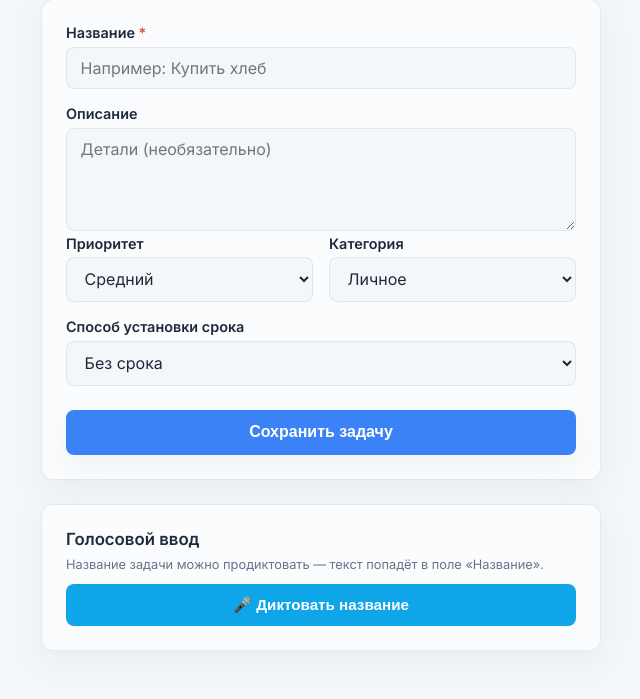
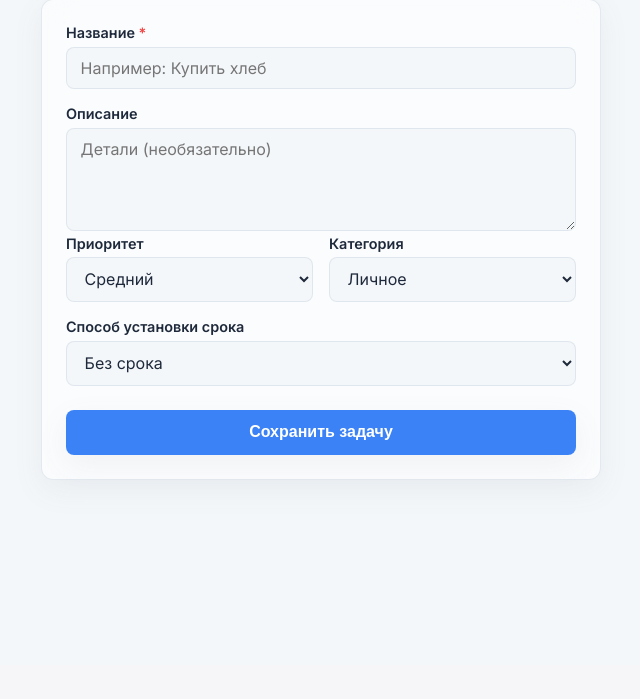
Before and after one commit to fert1z/SmartTo-DoList, a Flask app: template app/templates/addtask.html in a window 1280 px wide. Shown: the part 135-834 px from the top of the page, without its empty margins (319-959 px from the left). After the commit the page ends 617 px from the top, so only its background shows below. Run offline with Flask 3, Linux system fonts and the light colour scheme; the template is opened without the code that fills it, so the values that code supplies are empty; some libraries are stand-ins or nearby versions.

Commit message:
Final fix

```diff
--- a/app/templates/account.html
+++ b/app/templates/account.html
@@ -14,7 +14,6 @@
             <div class="profile-avatar" aria-hidden="true">{{ (user.username or '?')[0]|upper }}</div>
             <div class="profile-details">
                 <p><strong>Пользователь</strong> <span id="display-username">{{ user.username }}</span></p>
-                <p><strong>Email</strong> <span id="display-email">{{ user.email }}</span></p>
                 <p class="telegram-line">
                     <strong>Telegram</strong>
                     {% if telegram_linked %}
--- a/app/templates/addtask.html
+++ b/app/templates/addtask.html
@@ -64,11 +64,6 @@
         <button type="submit" class="btn-submit-task">Сохранить задачу</button>
     </form>
 
-    <div class="voice-card">
-        <h3>Голосовой ввод</h3>
-        <p class="field-hint">Название задачи можно продиктовать — текст попадёт в поле «Название».</p>
-        <input type="button" id="voice-task" class="btn-voice" value="🎤 Диктовать название">
-    </div>
 </main>
 {% endblock %}
 
```
Also changed, not shown: 1 other file.
